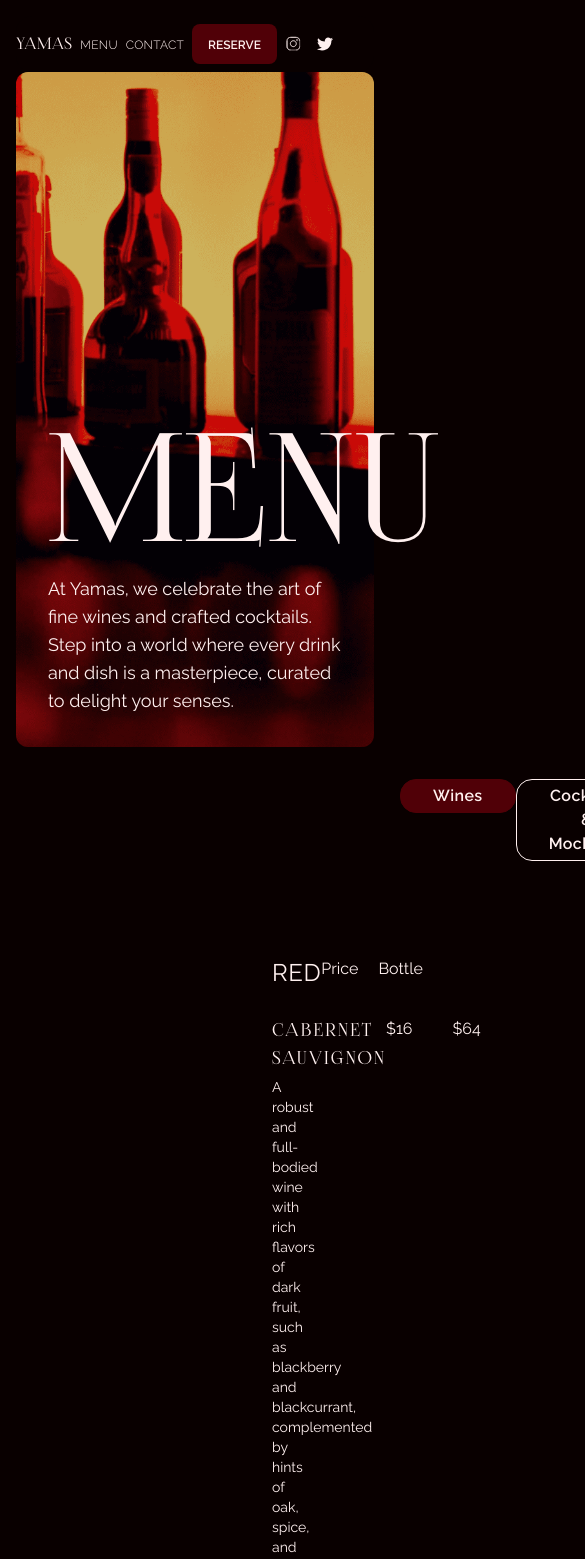
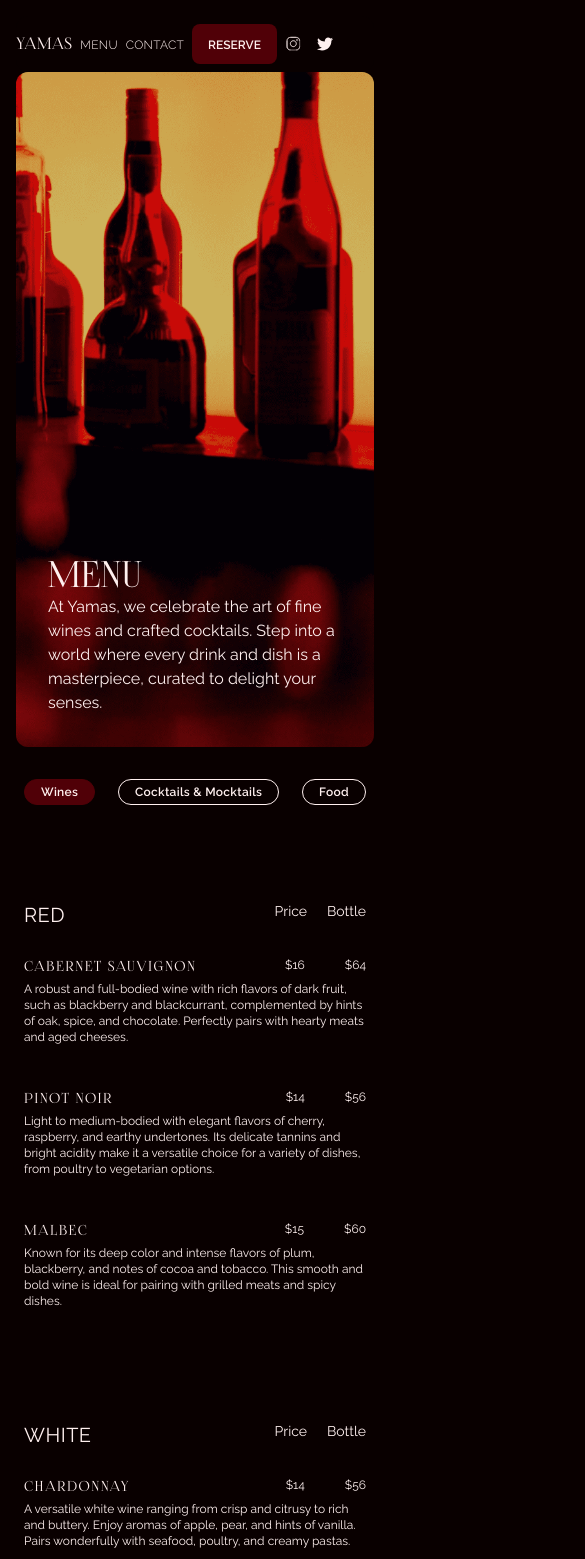
Before and after one commit to Wambui-N/Yamas, a Next.js app: page /menu in a window 390 px wide. Shown: the top 1559 px of the page, 585 px wide, since content can reach past the window. Built offline with nearby package versions, Linux system fonts and the light colour scheme.

Commit message:
make the rest of the pages responsive

```diff
--- a/src/Components/Menu_Section.js
+++ b/src/Components/Menu_Section.js
@@ -24,10 +24,10 @@ const Menu = () => {
         {Object.keys(categories).map((subCategory) => (
           <div key={subCategory} className="py-12 flex flex-col gap-3">
             <div className=" flex justify-between">
-              <h5 className="uppercase tracking-wide text-2xl">
+              <h5 className="uppercase tracking-wide md:text-2xl text-xl">
                 {subCategory.replace(/_/g, " ")}
               </h5>
-              <div className="flex gap-5">
+              <div className="flex gap-5 text-sm">
                 <p className="">Price</p>
                 {selectedCategory === "wines" && (
                       <p>Bottle</p>
@@ -38,19 +38,19 @@ const Menu = () => {
               <div key={index} className="my-4 flex flex-col gap-1">
                 <div className="flex flex-row justify-between">
                   <h6
-                    className="text-lg uppercase tracking-widest"
+                    className="md:text-lg text-sm uppercase tracking-widest"
                     style={{ fontFamily: "myFont" }}
                   >
                     {item.name}
                   </h6>
-                  <div className="flex gap-10">
+                  <div className="flex gap-10 text-xs">
                     <p className="">${item.price}</p>
                     {selectedCategory === "wines" && (
                       <p>${item.price_per_bottle}</p>
                     )}
                   </div>
                 </div>
-                <p className="md:w-3/4 w-full text-sm">{item.description}</p>
+                <p className="md:w-3/4 w-full md:text-sm text-xs">{item.description}</p>
               </div>
             ))}
           </div>
@@ -61,12 +61,12 @@ const Menu = () => {
 
   return (
     <div className="py-8">
-      <ul className="px-96 flex flex-row justify-between">
+      <ul className="lg:px-60 md:px-32 px-2 flex flex-row justify-between">
         {Object.keys(db.menu).map((category) => (
           <li key={category}>
             <button
               onClick={() => handleCategoryClick(category)}
-              className={`inline-flex items-center justify-center capitalize px-8 py-1 tracking-wide font-semibold border rounded-2xl text-white ${
+              className={`inline-flex flex-1 items-center justify-center capitalize sm:px-8 px-4 py-1 tracking-wide font-semibold border rounded-2xl text-white md:text-sm text-xs ${
                 selectedCategory === category
                   ? "bg-primary border-primary"
                   : "bg-black border-white hover:bg-primary hover:border-primary"
@@ -77,7 +77,7 @@ const Menu = () => {
           </li>
         ))}
       </ul>
-      <div className="px-64 py-12">{renderMenuItems()}</div>
+      <div className="md:px-32 px-2 py-12">{renderMenuItems()}</div>
     </div>
   );
 };
--- a/src/Components/Navbar.js
+++ b/src/Components/Navbar.js
@@ -3,7 +3,7 @@ import React from "react";
 
 const Navbar = () => {
   return (
-    <div className="lg:absolute static lg:top-8 md:top-5 top-3 lg:left-8 md:left-5 left-3 bg-black md:p-4 px-0 py-2 rounded-2xl flex flex-col gap-2">
+    <div className="md:absolute static lg:top-8 md:top-5 top-3 lg:left-8 md:left-5 left-3 bg-black md:p-4 px-0 py-2 rounded-xl flex flex-col gap-2">
       <ul className="flex flex-row items-center lg:gap-6 gap-2">
         <li className="">
           <Link
--- a/src/app/contact/page.js
+++ b/src/app/contact/page.js
@@ -4,7 +4,7 @@ export default function Gallery() {
   return (
     <main className="h-full grid grid-rows-2">
       <div className="bg-[url('/Gift_Card.png')] bg-cover bg-no-repeat bg-center rounded-xl"></div>
-      <div className="p-2 h-full flex flex-col gap-4 justify-end items-center rounded-xl">
+      <div className="p-2 h-full flex flex-col gap-4 justify-center items-center rounded-xl">
         <div style={{ fontFamily: "myFont" }} className="uppercase text-center text-xl tracking-wide flex flex-col justify-between gap-2">
           <div className="">
             <p className="">+254 700 000 000</p>
@@ -12,7 +12,7 @@ export default function Gallery() {
             <p className="">1 SOHO ST LDN W1D 3GT</p>
           </div>
           <h1
-            className="font-fog uppercase text-[150px] leading-none"
+            className="font-fog uppercase lg:text-9xl md:text-7xl text-5xl leading-none"
             style={{ fontFamily: "myFont" }}
           >
             Yamas
--- a/src/app/menu/page.js
+++ b/src/app/menu/page.js
@@ -7,12 +7,12 @@ export default function Menu() {
         <div className="w-full bg-black/20 p-[2rem] h-full flex flex-col justify-end rounded-xl">
           <div>
             <h1
-              className="font-fog uppercase text-[150px] leading-none"
+              className="uppercase lg:text-9xl md:text-7xl text-4xl leading-none"
               style={{ fontFamily: "myFont" }}
             >
               Menu
             </h1>
-            <p className="text-lg lg:w-[60vw] w-full">
+            <p className="md:text-lg text-base lg:w-[60vw] w-full">
               At Yamas, we celebrate the art of fine wines and crafted
               cocktails. Step into a world where every drink and dish is a
               masterpiece, curated to delight your senses.
--- a/src/app/page.js
+++ b/src/app/page.js
@@ -33,7 +33,7 @@ export default function page() {
             </p>
           </Link>
         </div>
-        <div className="bg-[url('/contact.jpg')] bg-cover bg-center rounded-xl w-full h-full flex items-end justify-end">
+        <div className="bg-[url('/Gift_Card.png')] bg-cover bg-center rounded-xl w-full h-full flex items-end justify-end">
           <Link href="/contact" className="bg-black px-6 py-2 rounded-tl-lg uppercase text-sm">
             <p>
               Contact <span className="w-2 h-2">&#129122;</span>
--- a/src/app/reservation/page.js
+++ b/src/app/reservation/page.js
@@ -2,17 +2,17 @@ import { Form } from "@/Components";
 
 export default function Reservation() {
   return (
-    <main className="grid grid-cols-5 gap-8 h-full">
-      <div className="col-span-3 h-full bg-[url('/Reserve.png')] bg-cover bg-no-repeat bg-bottom rounded-xl">
+    <main className="grid md:grid-cols-5 grid-cols-1 grid-rows-2 md:grid-rows-1 gap-8">
+      <div className="md:col-span-3 row-span-1 h-full bg-[url('/Reserve.png')] bg-cover bg-no-repeat bg-bottom rounded-xl">
         <div className="w-full bg-black/40 p-[2rem] h-full flex flex-col justify-end rounded-xl">
-          <p style={{ fontFamily: "myFont" }} className="text-5xl uppercase">
+          <p style={{ fontFamily: "myFont" }} className="lg:text-5xl md:text-3xl text-xl uppercase">
             Reserve your spot for an unforgettable dining experience.
           </p>
         </div>
       </div>
-      <div className="col-span-2">
+      <div className="md:col-span-2 row-span-1">
         <div className="w-full h-full flex justify-center">
-          <div className="flex flex-col w-full px-20 justify-center gap-12">
+          <div className="flex flex-col w-full lg:px-20 md:px-8 px-2 justify-center gap-12">
             <h1
               style={{ fontFamily: "myFont" }}
               className="uppercase tracking-wide text-4xl text-center"
```
